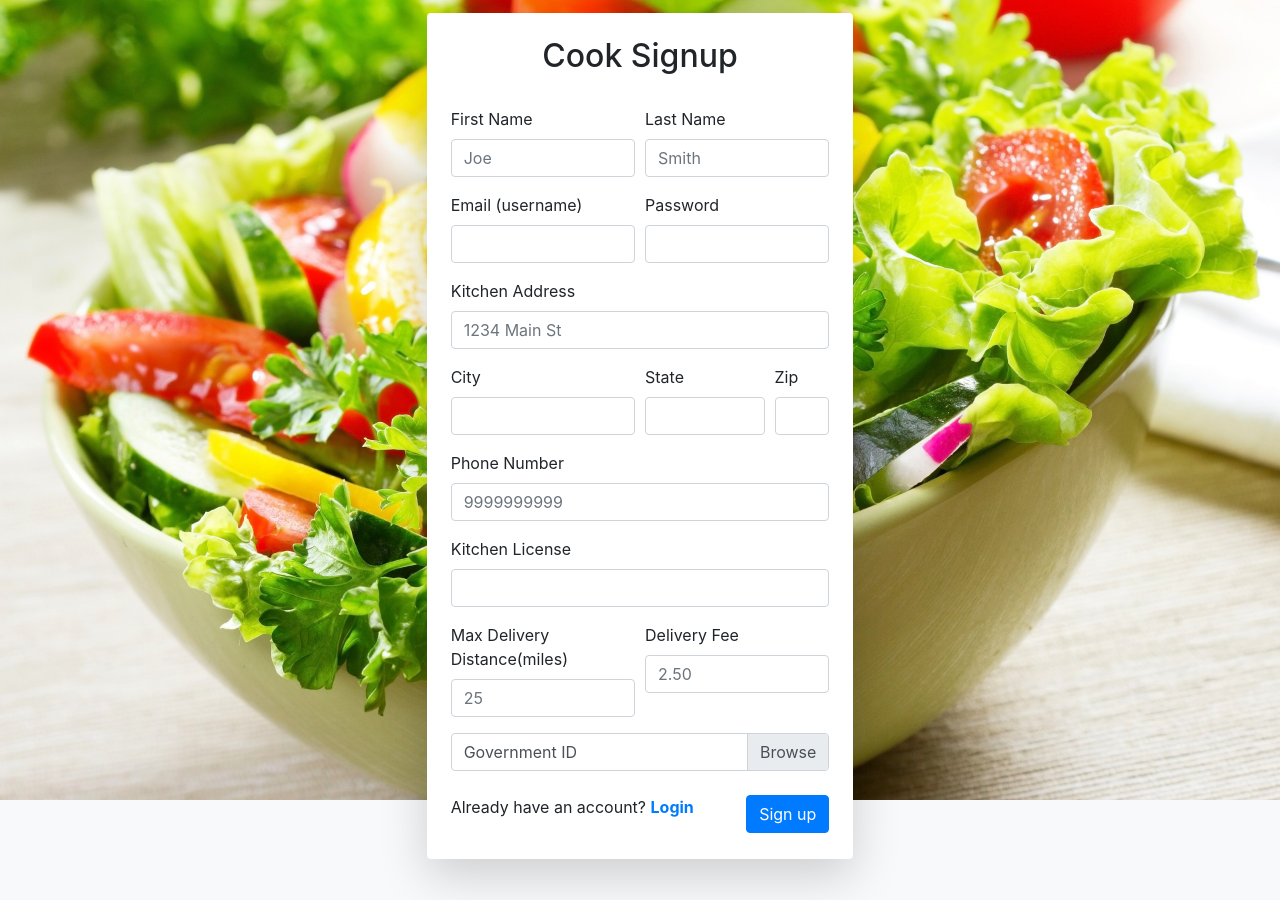
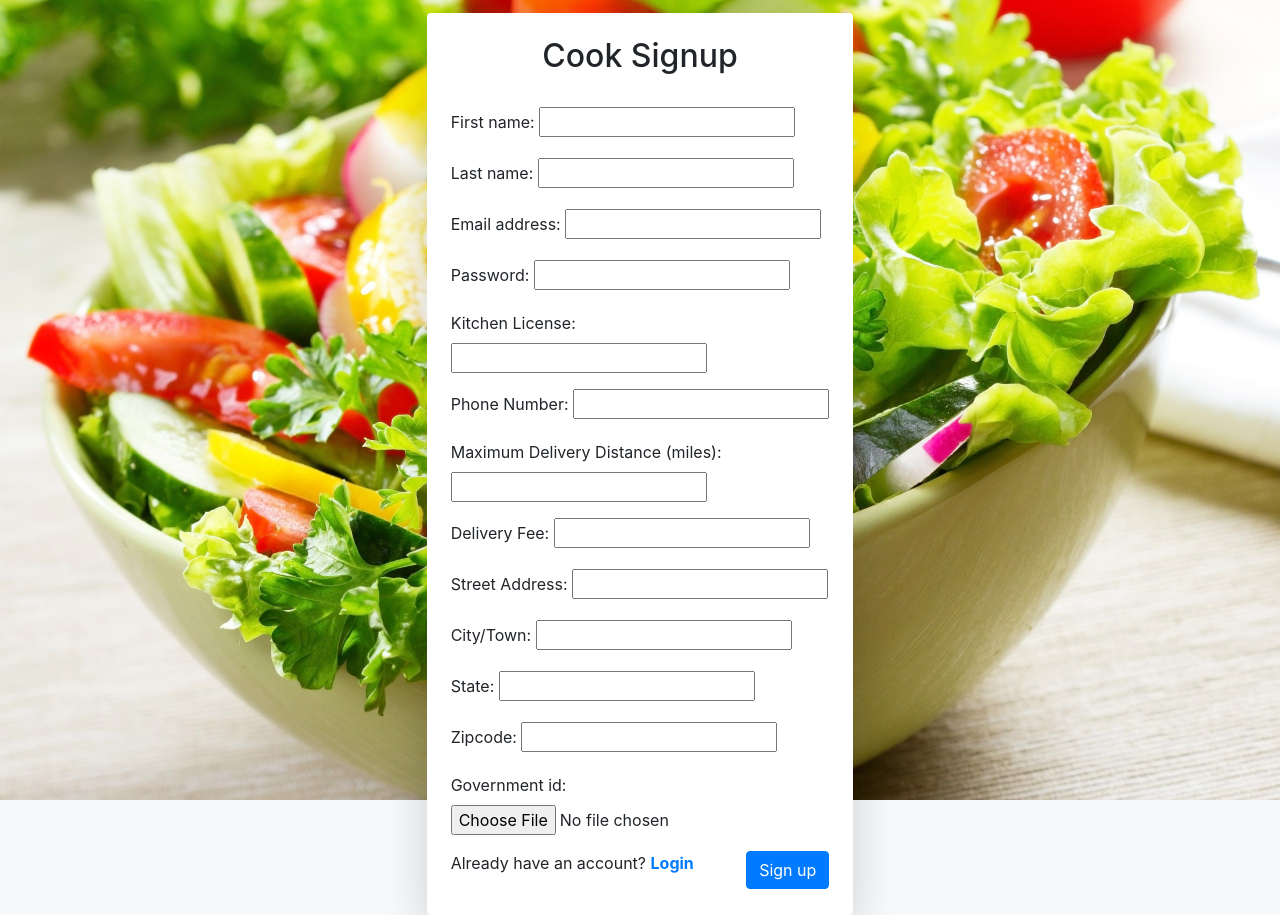
Before and after one commit to sam6tn/homeeats, a Django app: page /cookcreate in a window 1280 px wide. Shown: the part 56-971 px from the top of the page. Run offline with Django 3.2, Linux system fonts and the light colour scheme; parts of the project's set-up code (start-up, migrations or seed data) failed here and were passed over; some libraries are stand-ins or nearby versions.

Commit message:
Cook create form keeps forms filled in when errors

```diff
--- a/src/homeeats/homeeats_app/forms.py
+++ b/src/homeeats/homeeats_app/forms.py
@@ -84,19 +84,21 @@ class UserEditForm(forms.ModelForm):
         model = User
         fields = ('first_name', 'last_name', 'username')
 
+
 class PhoneEditForm(forms.ModelForm):
-    #phone_number = forms.CharField(label='Phone Number')
+
     phone_number = PhoneNumberField(help_text='Please enter a valid phone number')
+
     class Meta:
         model = Customer
         fields = ('phone_number',)
 
     def clean_phone_number(self):
-        data = self.cleaned_data['phone_number']
-        if not data.isdigit():
-            raise forms.ValidationError('Enter a valid phone number, e.g. 0123456789')
+        phone_number = self.cleaned_data.get('phone_number')
+        if not phone_number.isdigit() or len(str(phone_number)) != 10:
+            raise forms.ValidationError('Enter a valid 10-digit phone number, e.g. 0123456789')
 
-        return data
+        return phone_number
 
 
 class UserForm(forms.ModelForm):
@@ -105,19 +107,33 @@ class UserForm(forms.ModelForm):
         fields = ('username', 'password')
 
 class CookCreateForm(forms.ModelForm):
-    kitchen_license = forms.CharField(label='Kitchen License')
-    phone_number = forms.CharField(label='Phone Number')
-    delivery_distance_miles = forms.IntegerField(label='Maximum Delivery Distance (miles)')
-    delivery_fee = forms.DecimalField(label='Delivery Fee', decimal_places=2, max_digits=6)
-    street = forms.CharField(required=True,label='Street Address')
+    kitchen_license = forms.CharField(required=True, label='Kitchen License')
+    phone_number = forms.CharField(required=True, label='Phone Number')
+    delivery_distance_miles = forms.IntegerField(required=True, label='Maximum Delivery Distance (miles)')
+    delivery_fee = forms.DecimalField(required=True, label='Delivery Fee', decimal_places=2, max_digits=6)
+    street = forms.CharField(required=True, label='Street Address')
     town = forms.CharField(required=True,label='City/Town')
     state = forms.CharField(required=True,)
     zipcode = forms.CharField(required=True,)
-    government_id = forms.ImageField()
+    government_id = forms.ImageField(required=True,)
     password = forms.CharField(widget=forms.PasswordInput())
     class Meta:
       model = User
       fields = ['first_name', 'last_name', 'email', 'password']
+
+    def clean_phone_number(self):
+        phone_number = self.cleaned_data.get('phone_number')
+        if not phone_number.isdigit() or len(str(phone_number)) != 10:
+            raise forms.ValidationError('Enter a valid 10-digit phone number, e.g. 0123456789')
+
+        return phone_number
+
+    def clean_zipcode(self):
+        zipcode = self.cleaned_data.get('zipcode')
+        if not zipcode.isdigit():
+            raise forms.ValidationError("Zipcode must be all digits.")
+        return zipcode
+
 
 class DishCreateForm(forms.Form):
     title = forms.CharField(required=True,)
--- a/src/homeeats/homeeats_app/templates/cook_create.html
+++ b/src/homeeats/homeeats_app/templates/cook_create.html
@@ -21,7 +21,22 @@
 <head>
   <link rel="stylesheet" href="https://stackpath.bootstrapcdn.com/bootstrap/4.3.1/css/bootstrap.min.css" integrity="sha384-ggOyR0iXCbMQv3Xipma34MD+dH/1fQ784/j6cY/iJTQUOhcWr7x9JvoRxT2MZw1T" crossorigin="anonymous">
   <style>
-
+    ul.errorlist {
+    margin: 0;
+    padding: 0;
+    }
+    .errorlist li {
+        /*border: 1px solid red;*/
+        color: red;
+        background: rgba(255, 0, 0, 0.15);
+        list-style-position: inside;
+        /*display: block;*/
+        font-size: 1em;
+        margin: 0 0 3px;
+        padding: 4px 5px;
+        text-align: center;
+        /*border-radius: 3px;*/
+    }
   </style>
 </head>
 <div class="d-flex justify-content-center">
@@ -29,66 +44,7 @@
         <h2 style="text-align:center;">Cook Signup</h2></br>
 <form method="POST" enctype="multipart/form-data">
     {% csrf_token %}
-    <div class="form-row">
-      <div class="form-group col-md-6">
-        <label for="inputfirst">First Name</label>
-        <input type="text" name="first_name" class="form-control" id="inputfirst" placeholder="Joe">
-      </div>
-      <div class="form-group col-md-6">
-        <label for="inputlast">Last Name</label>
-        <input type="text" name="last_name" class="form-control" id="inputlast" placeholder="Smith">
-      </div>
-    </div>
-    <div class="form-row">
-      <div class="form-group col-md-6">
-        <label for="inputEmail4">Email (username)</label>
-        <input type="email" name="email" class="form-control" id="inputEmail4">
-      </div>
-      <div class="form-group col-md-6">
-        <label for="inputPassword4">Password</label>
-        <input type="password" name="password" class="form-control" id="inputPassword4">
-      </div>
-    </div>
-    <div class="form-group">
-      <label for="inputAddress">Kitchen Address</label>
-      <input type="text" name="street" class="form-control" id="inputAddress" placeholder="1234 Main St">
-    </div>
-    <div class="form-row">
-      <div class="form-group col-md-6">
-        <label for="inputCity">City</label>
-        <input type="text" name="town" class="form-control" id="inputCity">
-      </div>
-      <div class="form-group col-md-4">
-        <label for="inputState">State</label>
-        <input type="text" name="state" class="form-control" id="inputState">
-      </div>
-      <div class="form-group col-md-2">
-        <label for="inputZip">Zip</label>
-        <input type="text" name="zipcode" class="form-control" id="inputZip">
-      </div>
-    </div>
-    <div class="form-group">
-        <label for="inputphone">Phone Number</label>
-        <input type="text" name="phone_number" class="form-control" id="inputphone" placeholder="9999999999">
-      </div>
-      <div class="form-group">
-          <label for="inputphone">Kitchen License</label>
-          <input type="text" name="kitchen_license" class="form-control" id="inputphone">
-        </div>
-        <div class="form-row">
-            <div class="form-group col-md-6">
-              <label for="inputdeliverydistance">Max Delivery Distance(miles)</label>
-              <input type="text" name="delivery_distance_miles" class="form-control" id="inputdeliverydistance" placeholder="25">
-            </div>
-            <div class="form-group col-md-6">
-              <label for="inputdeliveryfee">Delivery Fee</label>
-              <input type="text" name="delivery_fee" class="form-control" id="inputdeliveryfee" placeholder="2.50">
-            </div>
-          </div>
-          <div class="custom-file">
-              <input type="file" name="government_id" class="custom-file-input" id="customFile">
-              <label class="custom-file-label" for="customFile">Government ID</label>
-            </div></br></br>
+    {{cook_create_form.as_p}}
     Already have an account? <a href="/"><strong>Login</strong></a>
     <button style="float:right;" type="submit" class="btn btn-primary">Sign up</button>
   </form>
@@ -96,3 +52,66 @@
   </div>
   </div>
 {% endblock %}
+
+<!--
+  <div class="form-row">
+      <div class="form-group col-md-6">
+        <label for="inputfirst">First Name</label>
+        <input type="text" name="first_name" class="form-control" id="inputfirst" placeholder="Joe" required>
+      </div>
+      <div class="form-group col-md-6">
+        <label for="inputlast">Last Name</label>
+        <input type="text" name="last_name" class="form-control" id="inputlast" placeholder="Smith" required>
+      </div>
+    </div>
+    <div class="form-row">
+      <div class="form-group col-md-6">
+        <label for="inputEmail4">Email (username)</label>
+        <input type="email" name="email" class="form-control" id="inputEmail4" required>
+      </div>
+      <div class="form-group col-md-6">
+        <label for="inputPassword4">Password</label>
+        <input type="password" name="password" class="form-control" id="inputPassword4" required>
+      </div>
+    </div>
+    <div class="form-group">
+      <label for="inputAddress">Kitchen Address</label>
+      <input type="text" name="street" class="form-control" id="inputAddress" placeholder="1234 Main St" required>
+    </div>
+    <div class="form-row">
+      <div class="form-group col-md-6">
+        <label for="inputCity">City</label>
+        <input type="text" name="town" class="form-control" id="inputCity" required>
+      </div>
+      <div class="form-group col-md-4">
+        <label for="inputState">State</label>
+        <input type="text" name="state" class="form-control" id="inputState" required>
+      </div>
+      <div class="form-group col-md-2">
+        <label for="inputZip">Zip</label>
+        <input type="text" name="zipcode" class="form-control" id="inputZip" required>
+      </div>
+    </div>
+    <div class="form-group">
+        <label for="inputphone">Phone Number</label>
+        <input type="text" name="phone_number" class="form-control" id="inputphone" placeholder="9999999999" required>
+      </div>
+      <div class="form-group">
+          <label for="inputphone">Kitchen License</label>
+          <input type="text" name="kitchen_license" class="form-control" id="inputphone" required>
+        </div>
+        <div class="form-row">
+            <div class="form-group col-md-6">
+              <label for="inputdeliverydistance">Max Delivery Distance(miles)</label>
+              <input type="text" name="delivery_distance_miles" class="form-control" id="inputdeliverydistance" placeholder="25" required>
+            </div>
+            <div class="form-group col-md-6">
+              <label for="inputdeliveryfee">Delivery Fee</label>
+              <input type="text" name="delivery_fee" class="form-control" id="inputdeliveryfee" placeholder="2.50" required>
+            </div>
+          </div>
+          <div class="custom-file">
+              <input type="file" name="government_id" class="custom-file-input" id="customFile"required>
+              <label class="custom-file-label" for="customFile">Government ID</label>
+            </div></br></br>
+-->
```
Also changed, not shown: src/homeeats/homeeats_app/templates/customer_templates/customer_edit_profile.html (+16 -0 lines), src/homeeats/homeeats_app/views/customer_views.py (+9 -5 lines).
